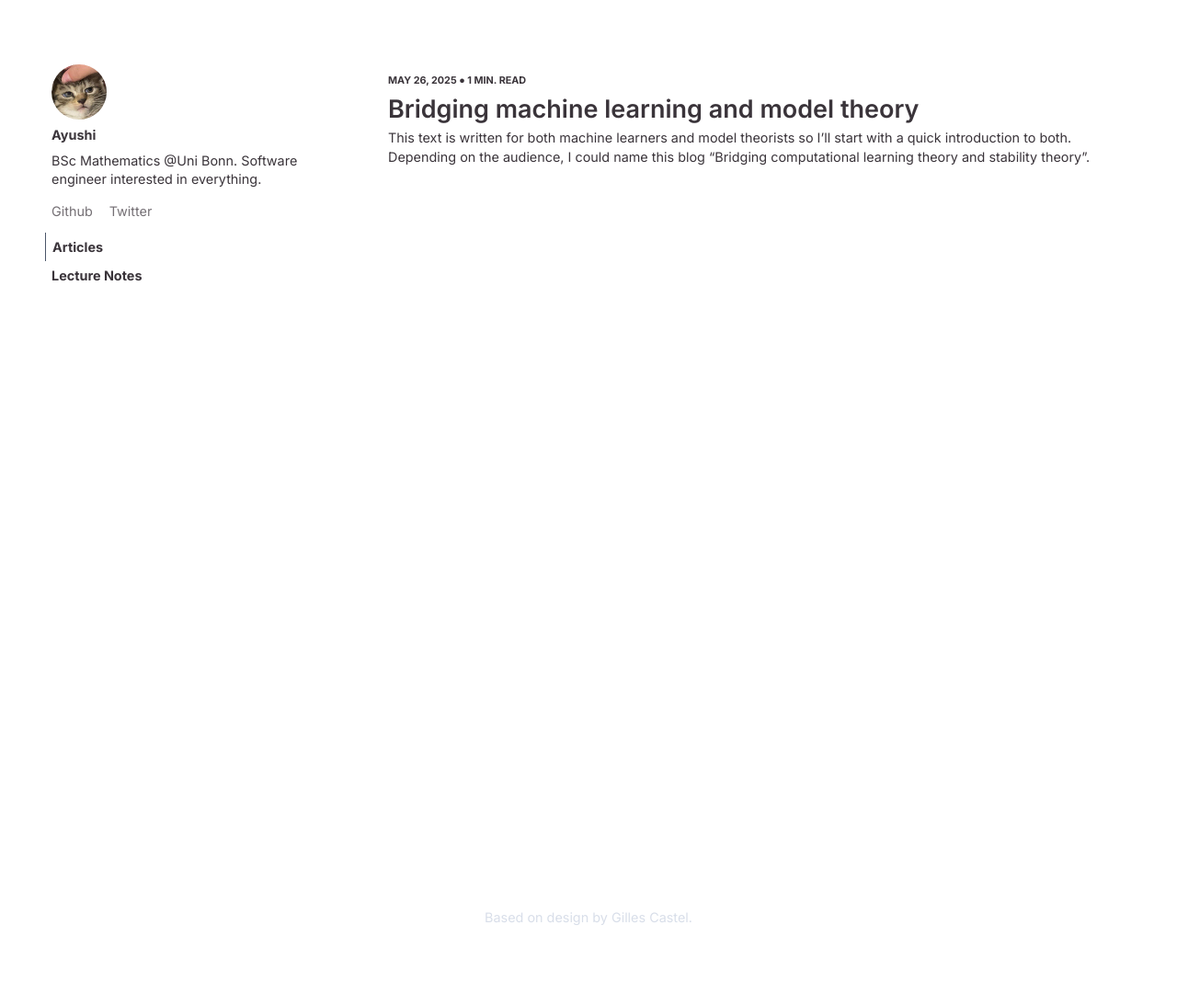
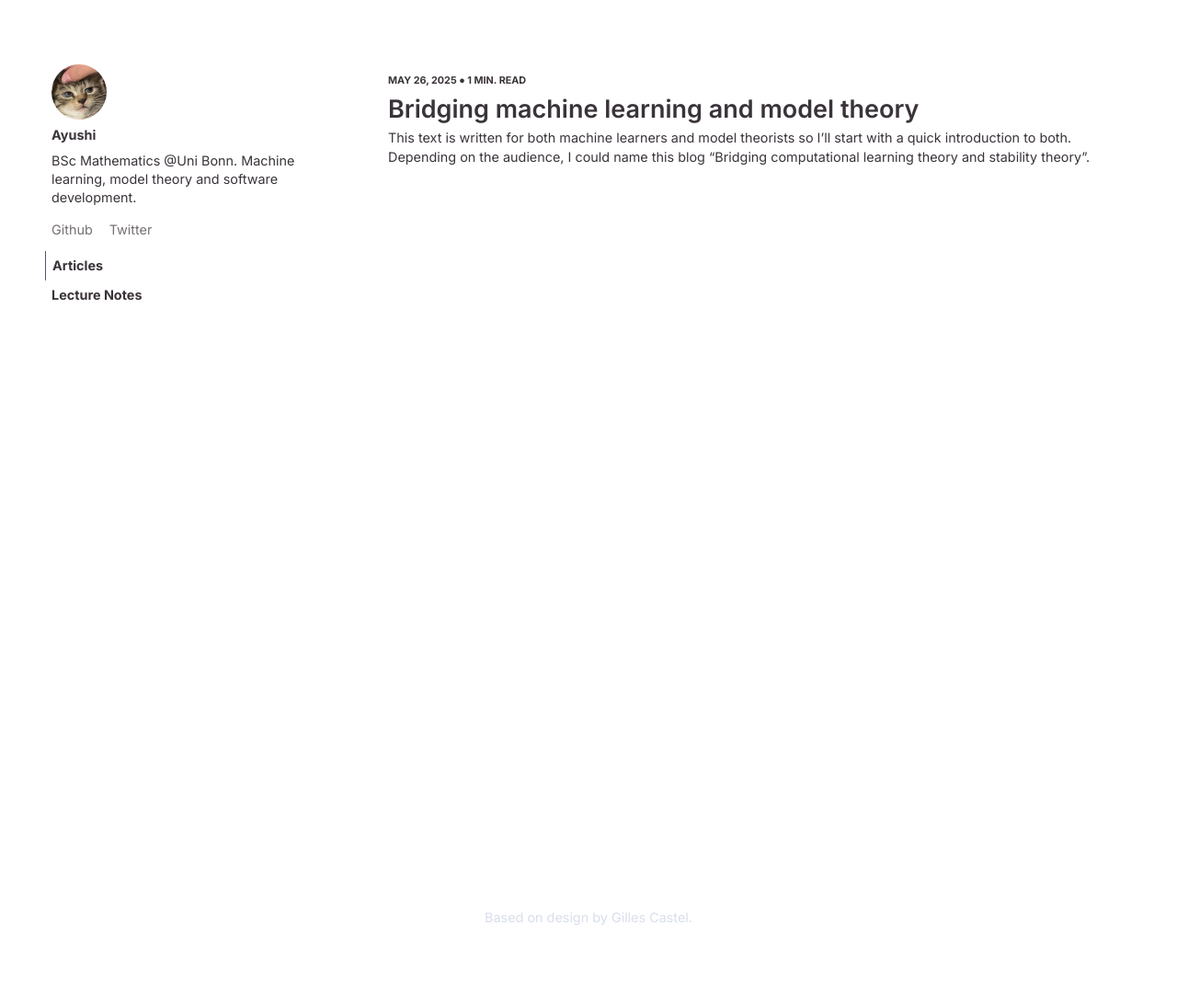
Before and after one commit to Ayushi141/ayushi141.github.io, a Jekyll site: the page built from index.markdown, in a window 1280 px wide. Shown: the whole page at 92% size. Built offline with Jekyll 4.4.1, drawn with Linux system fonts in a browser that asks for light colours.

Commit message:
first version

```diff
--- a/_includes/sidebar.html
+++ b/_includes/sidebar.html
@@ -10,7 +10,7 @@
 </div>
 
 <div class="bio">
-    BSc Mathematics @Uni Bonn. Software engineer interested in everything.
+    BSc Mathematics @Uni Bonn. Machine learning, model theory and software development.
 </div>
 
 <div class="social-links">
```
